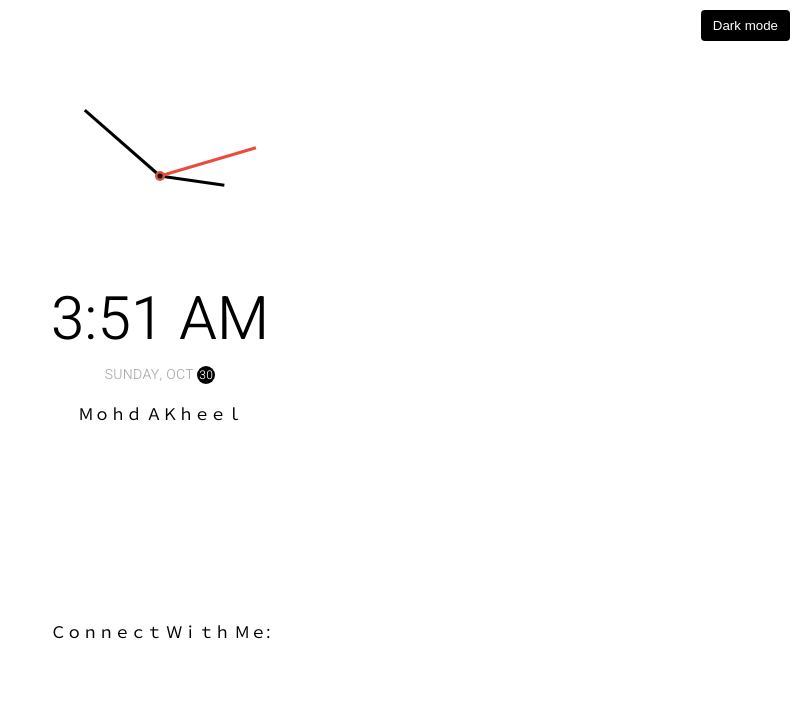
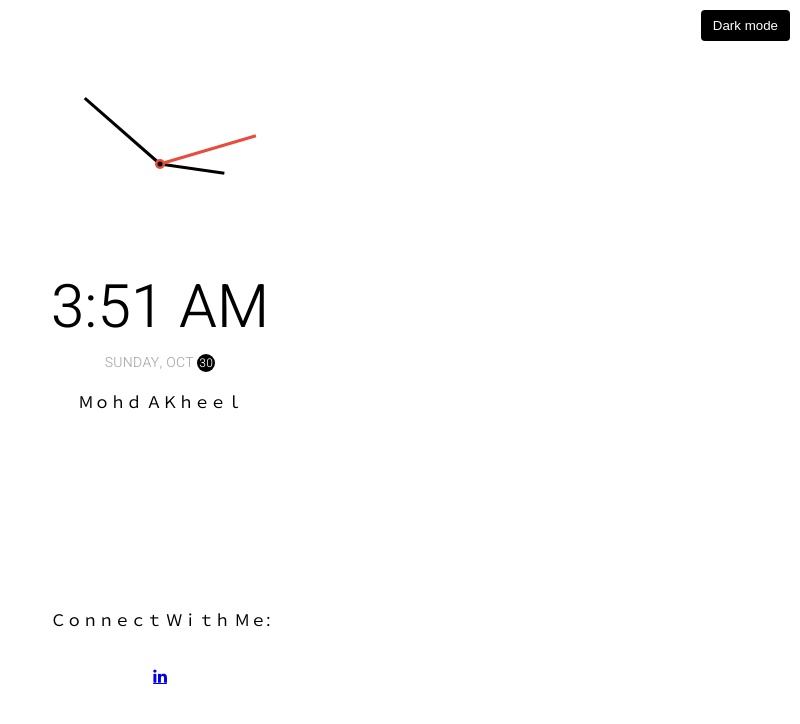
Before and after one commit to Akheel51/Digital-Clock, a plain HTML site: page index.html in a window 1280 px wide. Shown: the whole page, without its empty margins (480-1280 px from the left). Drawn offline with Linux system fonts and the light colour scheme.

Commit message:
Add files via upload

```diff
--- a/style.css
+++ b/style.css
@@ -1,4 +1,5 @@
 @import url("https://fonts.googleapis.com/css?family=Heebo:300&display=swap");
+@import url("https://cdnjs.cloudflare.com/ajax/libs/font-awesome/4.7.0/css/font-awesome.min.css");
 
 * {
   box-sizing: border-box;
```
